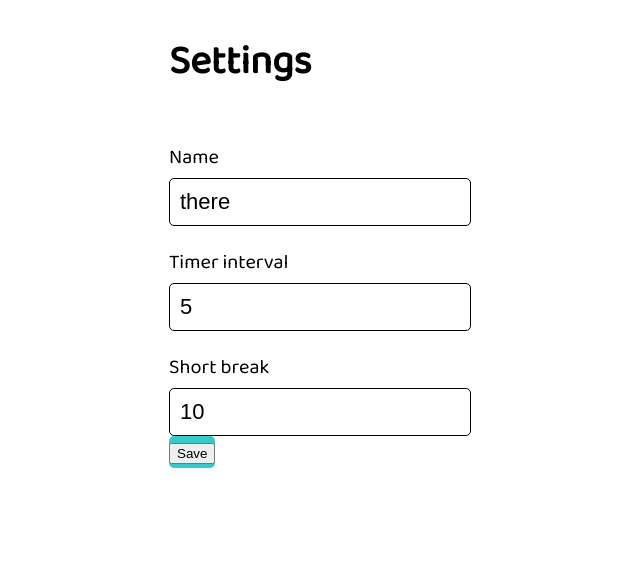
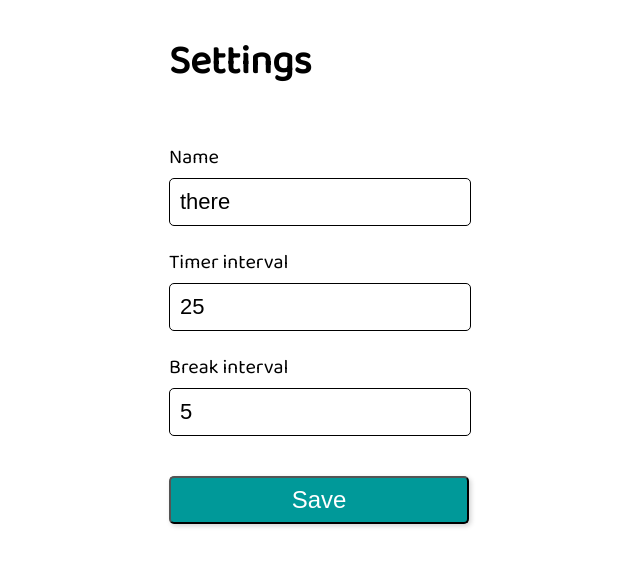
Before and after one commit to timodilg/capstone-project, a React (Create React App) app: page /settings in a window 1280 px wide. Shown: the top 566 px of the page, without its empty margins (321-961 px from the left). Built offline with nearby package versions, Linux system fonts and the light colour scheme.

Commit message:
Add styling to settings page

```diff
--- a/src/App.js
+++ b/src/App.js
@@ -8,8 +8,8 @@ import GlobalStyle from './GlobalStyle'
 
 export default function App() {
   const [name, setName] = useState('there')
-  const [interval, setInterval] = useState('5')
-  const [breakInterval, setBreakInterval] = useState('10')
+  const [interval, setInterval] = useState('25')
+  const [breakInterval, setBreakInterval] = useState('5')
   const [currentTodo, setCurrentTodo] = useState('')
   const [todos, setTodos] = useState([])
 
--- a/src/components/SettingsNav.js
+++ /dev/null
@@ -1,18 +0,0 @@
-import React from 'react'
-import { Link } from 'react-router-dom'
-import styled from 'styled-components/macro'
-
-export default function SettingsNav() {
-  return (
-    <ButtonStyled to="/timer">
-      <button>Save</button>
-    </ButtonStyled>
-  )
-}
-
-const ButtonStyled = styled(Link)`
-  width: 300px;
-  background: #33cccc;
-  border-radius: 5px;
-  margin: 20px auto;
-`
--- a/src/pages/Settings.js
+++ b/src/pages/Settings.js
@@ -1,6 +1,6 @@
 import React from 'react'
 import styled from 'styled-components/macro'
-import SettingsNav from '../components/SettingsNav'
+import { Link } from 'react-router-dom'
 
 export default function Settings({
   name,
@@ -29,14 +29,17 @@ export default function Settings({
           onChange={e => setInterval(e.target.value)}
         ></input>
 
-        <p>Short break</p>
+        <p>Break interval</p>
         <input
           type="number"
           value={breakInterval}
           onChange={e => setBreakInterval(e.target.value)}
         ></input>
       </form>
-      <SettingsNav />
+
+      <ButtonStyled to="/timer">
+        <button>Save</button>
+      </ButtonStyled>
     </SettingsStyled>
   )
 
@@ -48,14 +51,8 @@ export default function Settings({
 const SettingsStyled = styled.div`
   margin: 30px auto;
   font-size: 20px;
-  /* display: grid; */
-  /* grid-template-rows: auto auto auto auto; */
   height: 100vh;
   width: 300px;
-
-  h1 {
-    /* margin-top: 30px; */
-  }
 
   form {
     display: grid;
@@ -76,3 +73,20 @@ const SettingsStyled = styled.div`
     }
   }
 `
+const ButtonStyled = styled(Link)`
+  display: grid;
+  align-self: start;
+  text-decoration-line: none;
+  height: 120px;
+
+  button {
+    width: 300px;
+    height: 48px;
+    background: #009999;
+    border-radius: 5px;
+    box-shadow: 2px 2px 5px lightgray;
+    margin: 40px auto;
+    color: white;
+    font-size: 1.5rem;
+  }
+`
--- a/src/pages/Timer.js
+++ b/src/pages/Timer.js
@@ -30,10 +30,10 @@ export default function Timer({
   const [timerState, setTimerState] = useState(NOT_SET)
 
   const [currentTime, setCurrentTime] = useState(
-    moment.duration(Number(interval), 'seconds')
+    moment.duration(Number(interval), 'minutes')
   )
   const [currentBreakTime, setCurrentBreakTime] = useState(
-    moment.duration(Number(breakInterval), 'seconds')
+    moment.duration(Number(breakInterval), 'minutes')
   )
 
   useEffect(() => {
@@ -72,8 +72,8 @@ export default function Timer({
 
   function stopBreakTimer() {
     setTimerState(NOT_SET)
-    setCurrentTime(moment.duration(Number(interval), 'seconds'))
-    setCurrentBreakTime(moment.duration(Number(breakInterval), 'seconds'))
+    setCurrentTime(moment.duration(Number(interval), 'minutes'))
+    setCurrentBreakTime(moment.duration(Number(breakInterval), 'minutes'))
   }
 
   function reduceTimer() {
```
